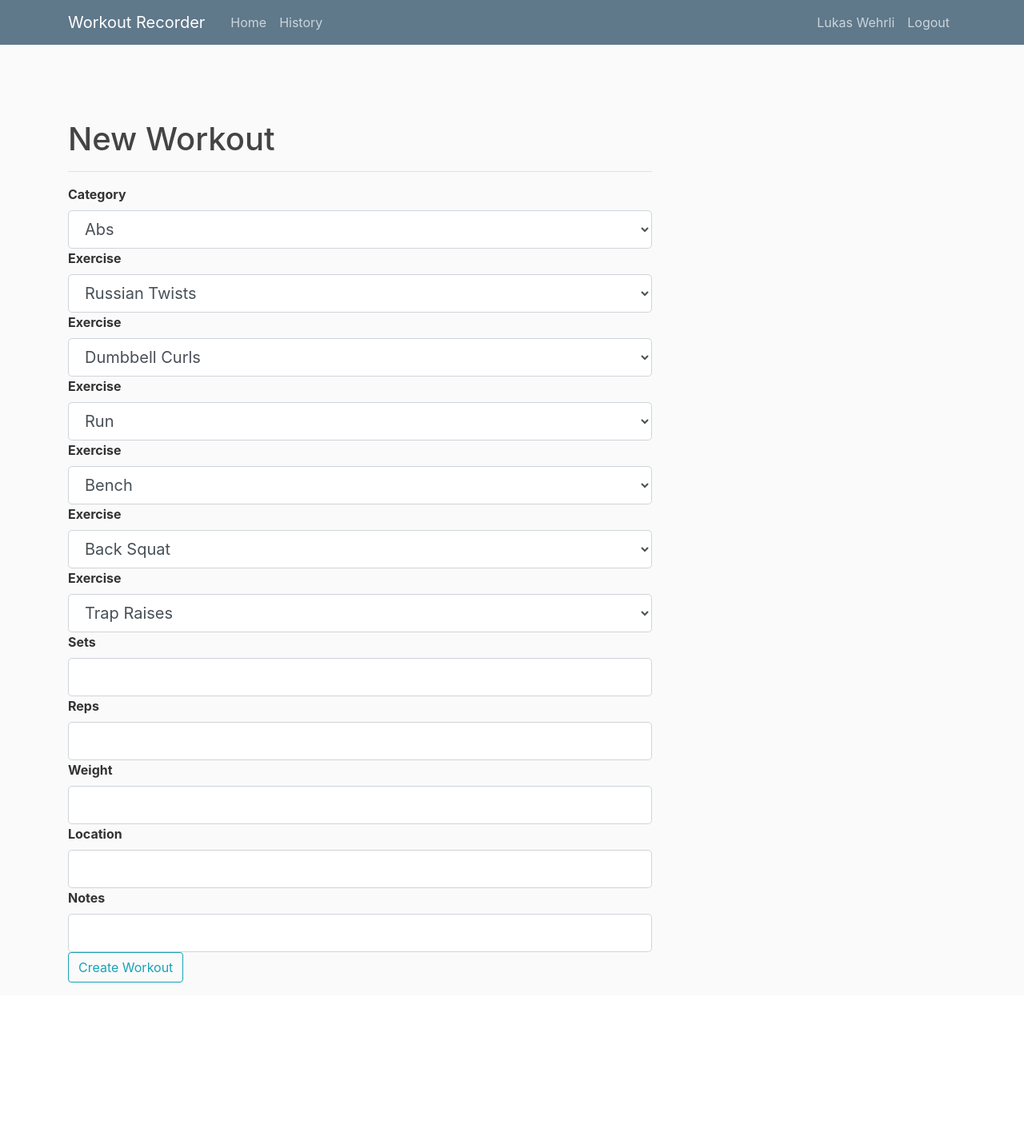
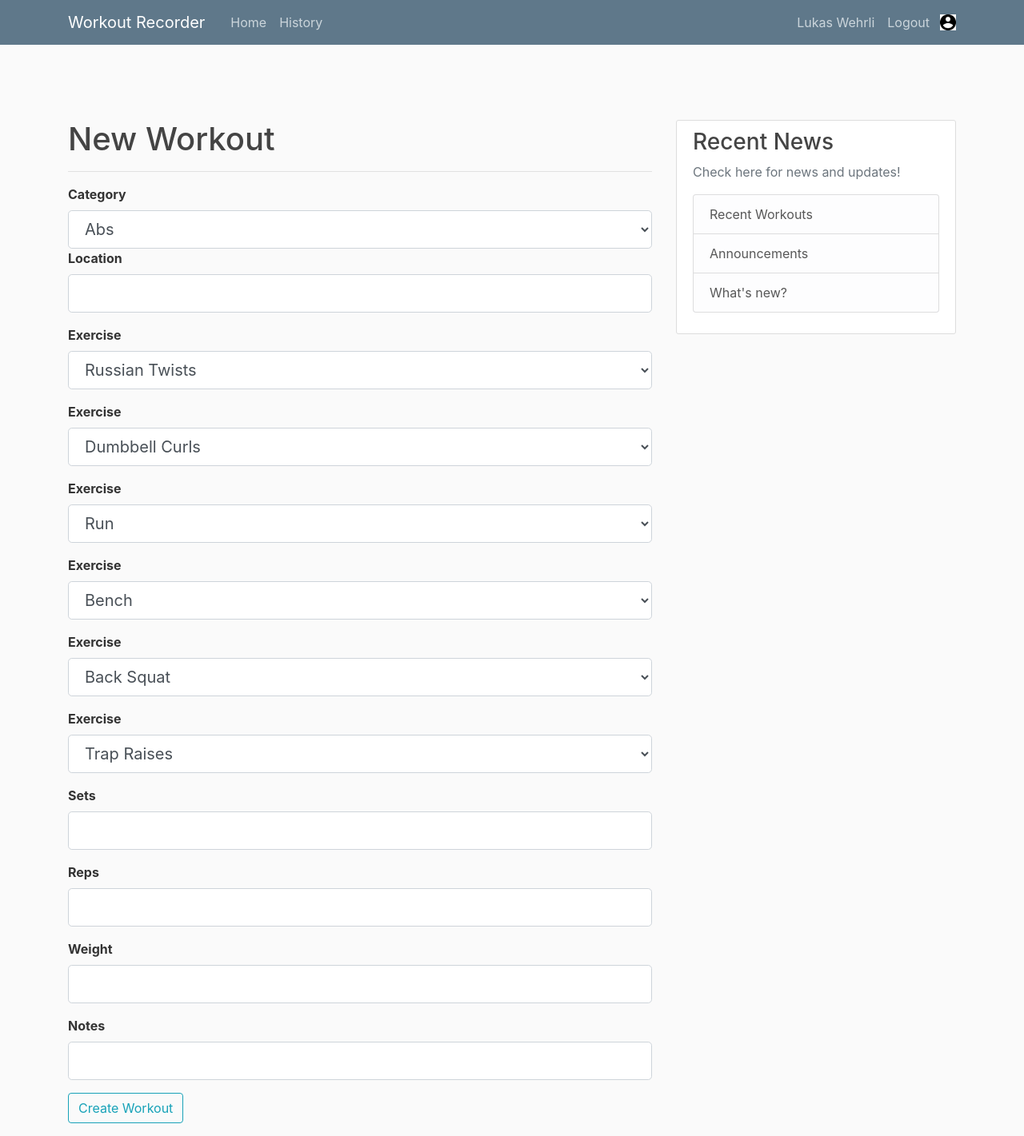
Before and after one commit to lwehrli32/workout_tracker, a Flask app: page /newWorkout in a window 1280 px wide. Shown: the whole page at 80% size. Before the commit the page ends 1229 px from the top, so only its background shows below. Run offline with Flask 2, Linux system fonts and the light colour scheme; a user stored in the database is signed in; data comes from the database, SQL or seed files in the repository; both versions use the stored data as it was after the commit; some libraries are stand-ins or nearby versions.

Commit message:
Added miscellaneous

```diff
--- a/app/forms.py
+++ b/app/forms.py
@@ -5,6 +5,7 @@ from wtforms.validators import DataRequired, Length, Email, EqualTo, ValidationE
 from app.models import User
 from app.constants.categories import workout_categories
 from app.workout.manager import Workout_Manager
+from app.utils import *
 
 # fields for registration form
 class RegistrationForm(FlaskForm):
@@ -103,15 +104,15 @@ class UpdateAccountForm(FlaskForm):
 class NewWorkout(FlaskForm):
 
 	# Workout category
-	category = SelectField('Category', choices=workout_categories, validators=[DataRequired()])
+	category = SelectField('Category', choices=create_tuples(workout_categories), validators=[DataRequired()])
 
 	# get exercises based off category
 	wm = Workout_Manager()
 	exercise_list = wm.get_all_exercises()
 
 	# add all exercises for all categories
-	abs = SelectField('Exercise', choices=exercise_list[0], validators=[DataRequired()])
-	arms = SelectField('Exercise', choices=exercise_list[1], validators=[DataRequired()])
+	abs = SelectField('Exercise', choices=create_tuples(exercise_list[0]), validators=[DataRequired()])
+	arms = SelectField('Exercise', choices=create_tuples(exercise_list[1]), validators=[DataRequired()])
 	back = SelectField('Exercise', choices=exercise_list[2], validators=[DataRequired()])
 	cardio = SelectField('Exercise', choices=exercise_list[3], validators=[DataRequired()])
 	chest = SelectField('Exercise', choices=exercise_list[4], validators=[DataRequired()])
--- a/app/routes.py
+++ b/app/routes.py
@@ -26,7 +26,8 @@ def home():
 
     workouts = wm.get_workouts()
 
-    return render_template('home.html', title='Home', workouts=workouts, newWorkoutTxt=txt["New Workout"])
+    image_file = url_for('static', filename='img/' + current_user.image_file)
+    return render_template('home.html', title='Home', workouts=workouts, newWorkoutTxt=txt["New Workout"], image_file=image_file)
 
 
 # logic for register page
@@ -176,12 +177,21 @@ def newWorkout():
         flash('New workout created!', 'success')
         return redirect(url_for('home'))
 
+    image_file = url_for('static', filename='img/' + current_user.image_file)
+
     # return the template
-    return render_template('newWorkout.html', title='New Workout', form=form)
+    return render_template('newWorkout.html', title='New Workout', form=form, image_file=image_file)
 
 
 @app.route("/history")
 @login_required
 def history():
     past_history = get_history_list(current_user)
-    return render_template('history.html', title='History', history=past_history)
+    image_file = url_for('static', filename='img/' + current_user.image_file)
+    return render_template('history.html', title='History', history=past_history, image_file=image_file)
+
+@app.route("/whats_new")
+@login_required
+def whats_new():
+    image_file = url_for('static', filename='img/' + current_user.image_file)
+    return render_template('whats_new.html', title="What's new?", image_file=image_file)
--- a/app/static/main.css
+++ b/app/static/main.css
@@ -82,3 +82,19 @@ a.article-title:hover {
 .row{
 	padding-top: 70px;
 }
+
+.side-bar-link:hover {
+  color: black;
+  text-decoration: none;
+}
+
+.side-bar-link{
+  color: #575757;
+}
+
+.account-image{
+  height: 20px;
+  margin-left: 5px;
+  position: relative;
+  top: 10px;
+}
--- a/app/templates/account.html
+++ b/app/templates/account.html
@@ -4,7 +4,7 @@
 	  <div class="media">
 	    <img class="rounded-circle account-img" src="{{ image_file }}">
 	    <div class="media-body">
-	      <h2 class="account-heading">{{ current_user.first_name }} {{ current_user.last_name }}</h2>
+	      <h2 class="account-heading">{{ current_user.first_name }} {{ current_user.last_name }} </h2>
 	    </div>
 	  </div>
 	  <form method="POST" action="">
--- a/app/templates/layout.html
+++ b/app/templates/layout.html
@@ -7,8 +7,7 @@
 
 	<link rel="stylesheet" href="https://stackpath.bootstrapcdn.com/bootstrap/4.3.1/css/bootstrap.min.css" integrity="sha384-ggOyR0iXCbMQv3Xipma34MD+dH/1fQ784/j6cY/iJTQUOhcWr7x9JvoRxT2MZw1T" crossorigin="anonymous">
 
-	<link rel="stylesheet" type="text/css" href="{{ url_for('static', filename='main.css') }}"></link>
-
+	<link rel="stylesheet" type="text/css" href="{{ url_for('static', filename='main.css') }}">
 
 	{% if title %}
 		<title>{{ title }}</title>
@@ -32,12 +31,15 @@
 	        <!-- Navbar Right Side -->
 	        <div class="navbar-nav">
 			  {% if current_user.is_authenticated %}
-			    <a class="nav-item nav-link" href="{{ url_for('account') }}">{{current_user.first_name}} {{ current_user.last_name }}</a>
-			    <a class="nav-item nav-link" href="{{ url_for('logout') }}">Logout</a>
+			    <a class="nav-item nav-link" href="{{ url_for('account') }}">
+						{{current_user.first_name}} {{ current_user.last_name }}
+					</a>
+					<a class="nav-item nav-link" href="{{ url_for('logout') }}">Logout</a>
+					<img class="img-circle account-image" src="{{ image_file }}"/>
 			  {% else %}
-	            <a class="nav-item nav-link" href="{{ url_for('login') }}">Login</a>
-	            <a class="nav-item nav-link" href="{{ url_for('register') }}">Register</a>
-	          {% endif %}
+					<a class="nav-item nav-link" href="{{ url_for('login') }}">Login</a>
+					<a class="nav-item nav-link" href="{{ url_for('register') }}">Register</a>
+				{% endif %}
 			</div>
 	      </div>
 	    </div>
@@ -58,7 +60,20 @@
 		  {% endwith %}
 	      {% block content %}{% endblock %}
 	    </div>
-	  	{% block sidebar %}{% endblock %}
+			{% if current_user.is_authenticated %}
+				<div class="col-md-4">
+					<div class="content-section">
+						<h3>Recent News</h3>
+						<p class='text-muted'>Check here for news and updates!
+							<ul class="list-group">
+								<li class="list-group-item list-group-item-light side-bar-link">Recent Workouts</li>
+								<li class="list-group-item list-group-item-light side-bar-link">Announcements</li>
+								<li class="list-group-item list-group-item-light"><a class="side-bar-link" href="{{ url_for('whats_new') }}">What's new?</a></li>
+							</ul>
+						</p>
+					</div>
+				</div>
+			{% endif %}
 	  </div>
 	</main>
 
--- a/app/templates/newWorkout.html
+++ b/app/templates/newWorkout.html
@@ -13,84 +13,84 @@
 
     <form method="POST" action="">
         {{ form.hidden_tag() }}
-        <div class="marginTop">
+        <div class="marginTop" id="category-select">
             <b>{{ form.category.label(class="form-control-label") }}</b>
             <div>
                 {{ form.category(class="form-control form-control-lg") }}
             </div>
         </div>
 
-        <div class="marginTop exerciseList">
+        <div class="form-group marginTop">
+            <b>{{ form.location.label(class="form-control-label") }}</b>
+            <div>
+                {{ form.location(class="form-control form-control-lg") }}
+            </div>
+        </div>
+
+        <div class="form-group marginTop exerciseList" id="abs-exercise">
             <b>{{ form.abs.label(class="form-control-label") }}</b>
             <div>
                 {{ form.abs(class="form-control form-control-lg") }}
             </div>
         </div>
 
-        <div class="marginTop exerciseList">
+        <div class="form-group marginTop exerciseList" id="arms-exercise">
             <b>{{ form.arms.label(class="form-control-label") }}</b>
             <div>
                 {{ form.arms(class="form-control form-control-lg") }}
             </div>
         </div>
 
-        <div class="marginTop exerciseList">
+        <div class="form-group marginTop exerciseList" id="cardio-exercise">
             <b>{{ form.cardio.label(class="form-control-label") }}</b>
             <div>
                 {{ form.cardio(class="form-control form-control-lg") }}
             </div>
         </div>
 
-        <div class="marginTop exerciseList">
+        <div class="form-group marginTop exerciseList" id="chest-exercise">
             <b>{{ form.chest.label(class="form-control-label") }}</b>
             <div>
                 {{ form.chest(class="form-control form-control-lg") }}
             </div>
         </div>
 
-        <div class="marginTop exerciseList">
+        <div class="form-group marginTop exerciseList" id="legs-exercise">
             <b>{{ form.legs.label(class="form-control-label") }}</b>
             <div>
                 {{ form.legs(class="form-control form-control-lg") }}
             </div>
         </div>
 
-        <div class="marginTop exerciseList">
+        <div class="form-group marginTop exerciseList" id="shoulders-exercise">
             <b>{{ form.shoulders.label(class="form-control-label") }}</b>
             <div>
                 {{ form.shoulders(class="form-control form-control-lg") }}
             </div>
         </div>
 
-        <div class="marginTop">
+        <div class="form-group marginTop">
             <b>{{ form.sets.label(class="form-control-label") }}</b>
             <div>
                 {{ form.sets(class="form-control form-control-lg") }}
             </div>
         </div>
 
-        <div class="marginTop">
+        <div class="form-group marginTop">
             <b>{{ form.reps.label(class="form-control-label") }}</b>
             <div>
                 {{ form.reps(class="form-control form-control-lg") }}
             </div>
         </div>
 
-        <div class="marginTop">
+        <div class="form-group marginTop">
             <b>{{ form.weight.label(class="form-control-label") }}</b>
             <div>
                 {{ form.weight(class="form-control form-control-lg") }}
             </div>
         </div>
 
-        <div class="marginTop">
-            <b>{{ form.location.label(class="form-control-label") }}</b>
-            <div>
-                {{ form.location(class="form-control form-control-lg") }}
-            </div>
-        </div>
-
-        <div class="marginTop exerciseList">
+        <div class="form-group marginTop exerciseList">
             <b>{{ form.notes.label(class="form-control-label") }}</b>
             <div>
                 {{ form.notes(class="form-control form-control-lg") }}
@@ -101,4 +101,15 @@
             {{ form.submit(class="btn btn-outline-info") }}
         </div>
     </form>
+
+    <script src="http://ajax.googleapis.com/ajax/libs/jquery/1.7.1/jquery.min.js" type="text/javascript"></script>
+
+    <script type="text/javascript">
+        $( "#category-select" ).change(function() {
+            var sel = $("#category-select").val();
+            if (sel != "Abs"){
+                alert(sel);
+            }
+        });
+    </script>
 {% endblock %}
--- /dev/null
+++ b/app/templates/whats_new.html
@@ -0,0 +1,4 @@
+{% extends "layout.html" %}
+{% block content %}
+  <p>What is new?</p>
+{% endblock %}
--- a/app/workout/history.py
+++ b/app/workout/history.py
@@ -5,7 +5,6 @@ def get_history_list(user_id):
     results = Workout.query.filter_by(user_id=user_id)
 
     try:
-
         for workout in results:
             workouts.append(workout)
     except Exception as e:
```
Also changed, not shown: app/templates/sidebar.html (deleted, +0 -17 lines), app/utils.py (added, +7 -0 lines), app/site.db.
